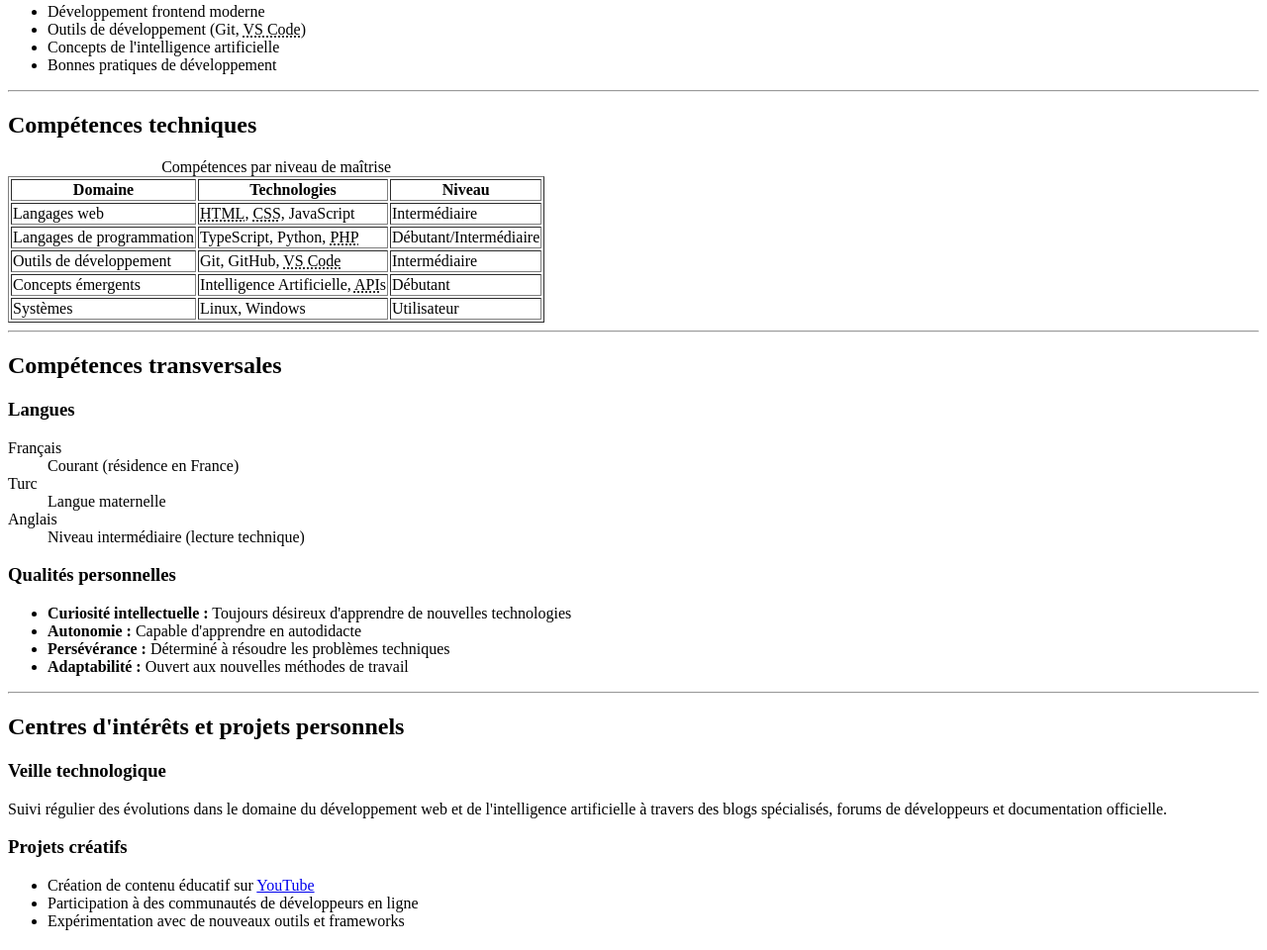
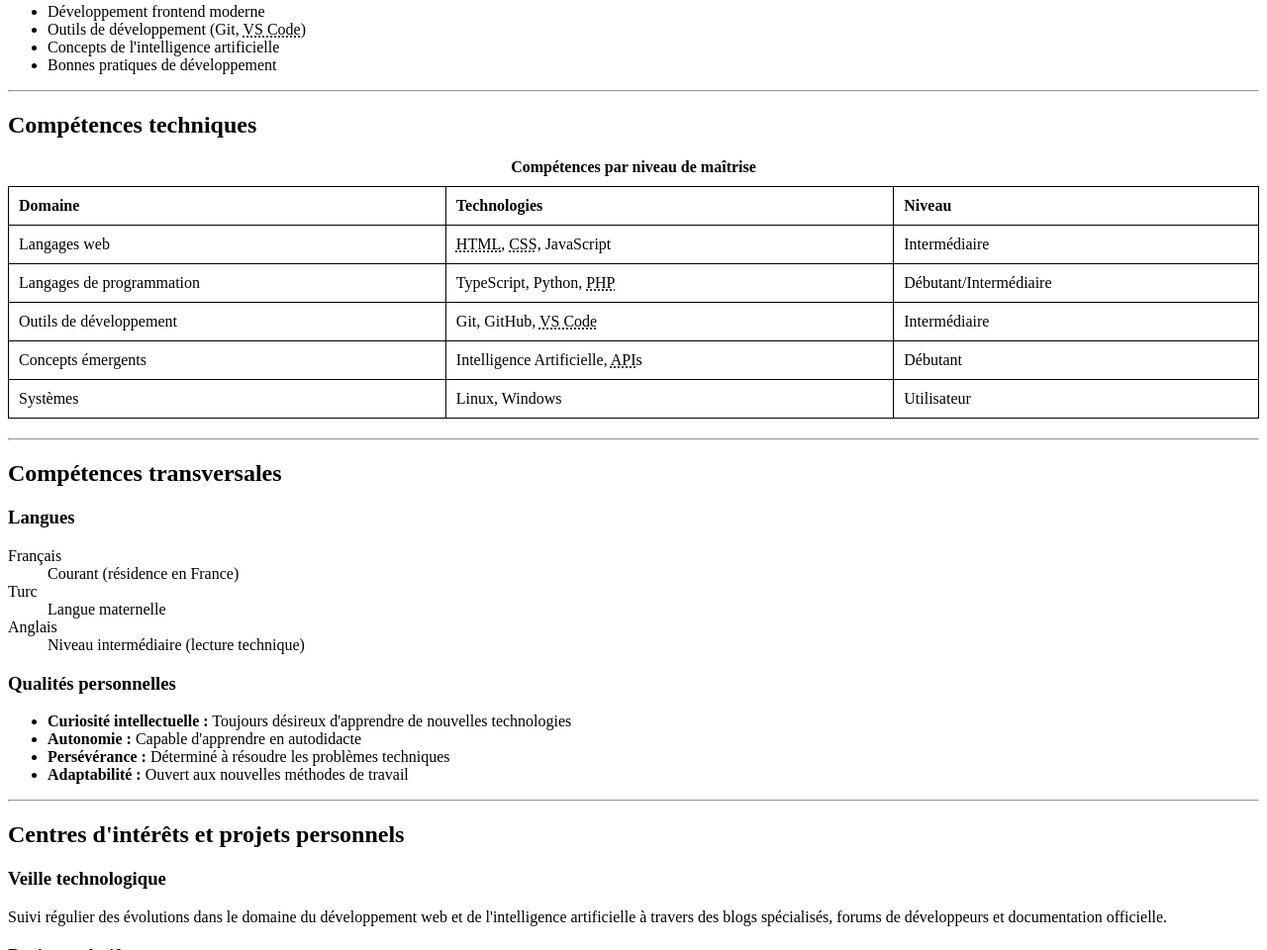
Before and after one commit to lekesiz/Curriculum-Vitae, a plain HTML site: page index.html in a window 1280 px wide. Shown: the part 1782-2742 px from the top of the page at 99% size. Drawn offline with Linux system fonts and the light colour scheme.

Commit message:
Fix HTML validation: Replace obsolete table border attribute with CSS styling

```diff
--- a/index.html
+++ b/index.html
@@ -4,6 +4,27 @@
     <meta charset="UTF-8">
     <meta name="viewport" content="width=device-width, initial-scale=1.0">
     <title>CV - Mikail Lekesiz</title>
+    <style>
+        table {
+            border-collapse: collapse;
+            width: 100%;
+            margin: 20px 0;
+        }
+
+        table, th, td {
+            border: 1px solid black;
+        }
+
+        th, td {
+            padding: 10px;
+            text-align: left;
+        }
+
+        caption {
+            font-weight: bold;
+            margin-bottom: 10px;
+        }
+    </style>
 </head>
 <body>
 
@@ -92,7 +113,7 @@
 
     <h2>Compétences techniques</h2>
 
-    <table border="1">
+    <table>
         <caption>Compétences par niveau de maîtrise</caption>
         <thead>
             <tr>
```
